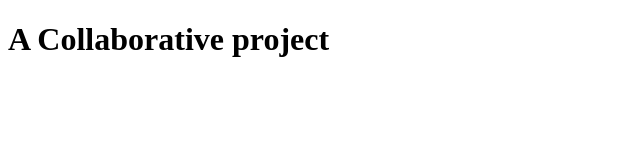
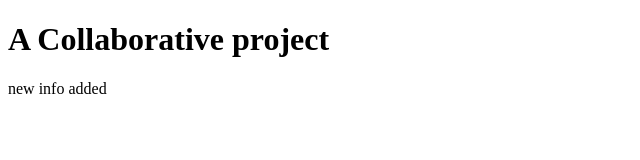
Before and after one commit to PuffCab/collab-git-pandas, a plain HTML site: page index.html in a window 1280 px wide. Shown: the whole page, without its empty margins (0-640 px from the left). Drawn offline with Linux system fonts and the light colour scheme.

Commit message:
p tag with new info

```diff
--- a/index.html
+++ b/index.html
@@ -7,5 +7,6 @@
   </head>
   <body>
     <h1>A Collaborative project</h1>
+    <p>new info added</p>
   </body>
 </html>
```
